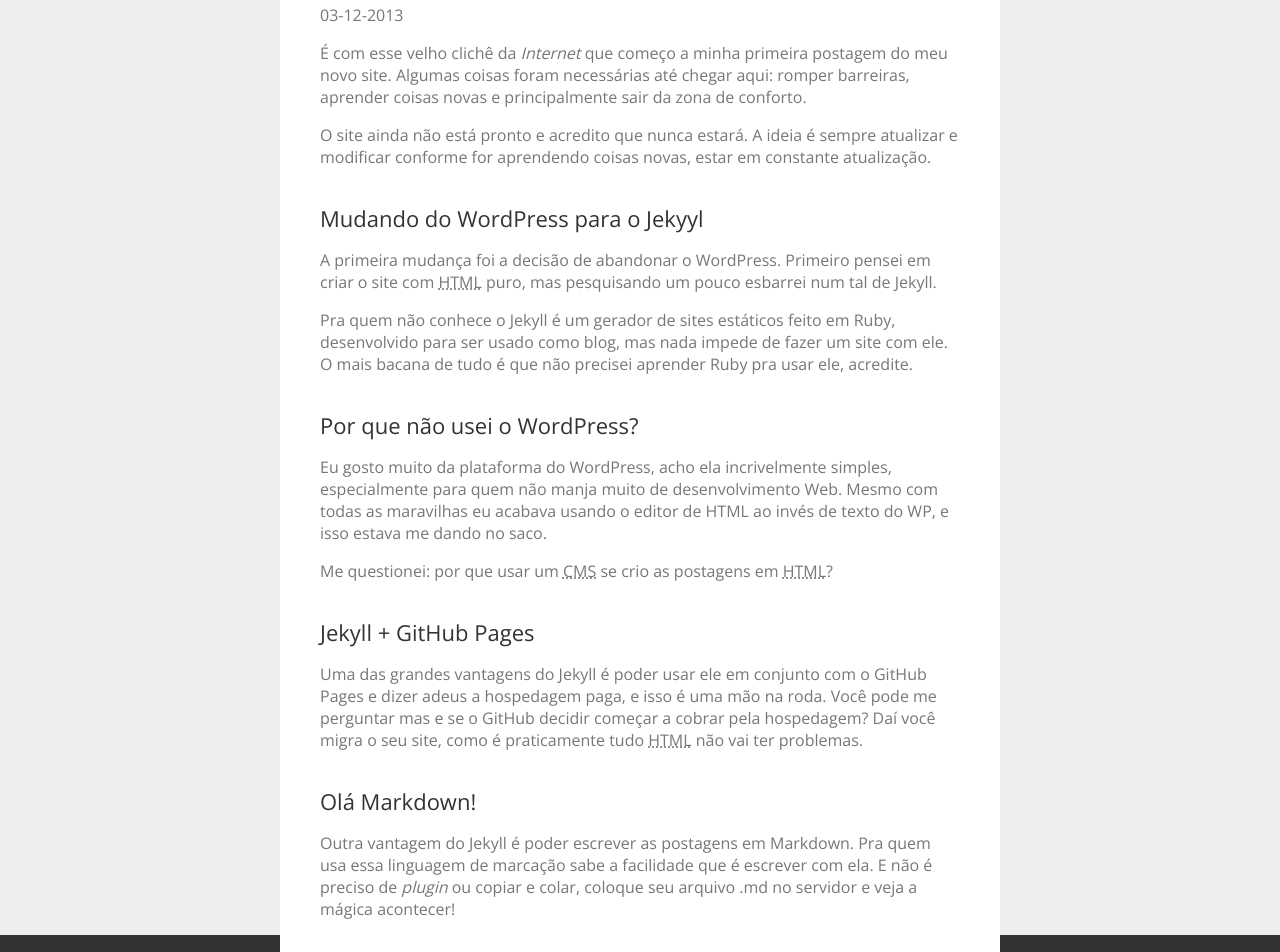
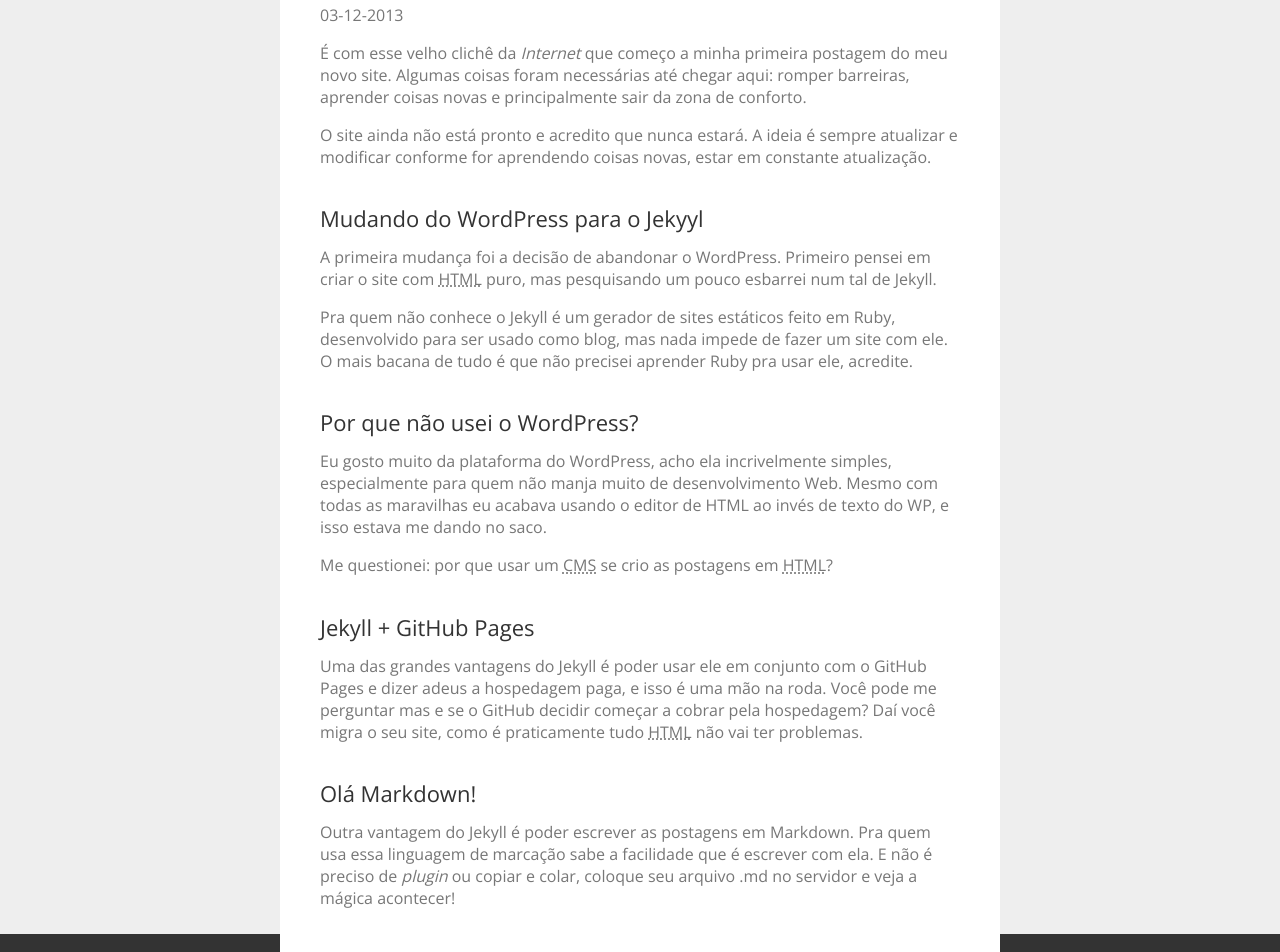
Before and after one commit to fabriciofmsilva/fabriciofmsilva.github.io, a Jekyll site: the page built from _posts/2013-07-03-ola-mundo.md, in a window 1280 px wide. Shown: the part 451-1403 px from the top of the page. Built offline with Jekyll 4.4.1, drawn with Linux system fonts in a browser that asks for light colours; nearby versions of some CDN libraries; comment, search, counter and statistics services are not loaded.

Commit message:
Update style.css

```diff
--- a/css/main.css
+++ b/css/main.css
@@ -37,7 +37,7 @@
 	font-size: 22px;
 }
 p {
-	margin: 1em 0 0.6em;
+	margin: 0.6em 0 1em;
 }
 a {
 	color: #008DDE;
@@ -250,3 +250,7 @@
 .post pre.terminal code {
 	background-color: #333;
 }
+
+#disqus_thread {
+	margin-top: 20px;
+}
```
